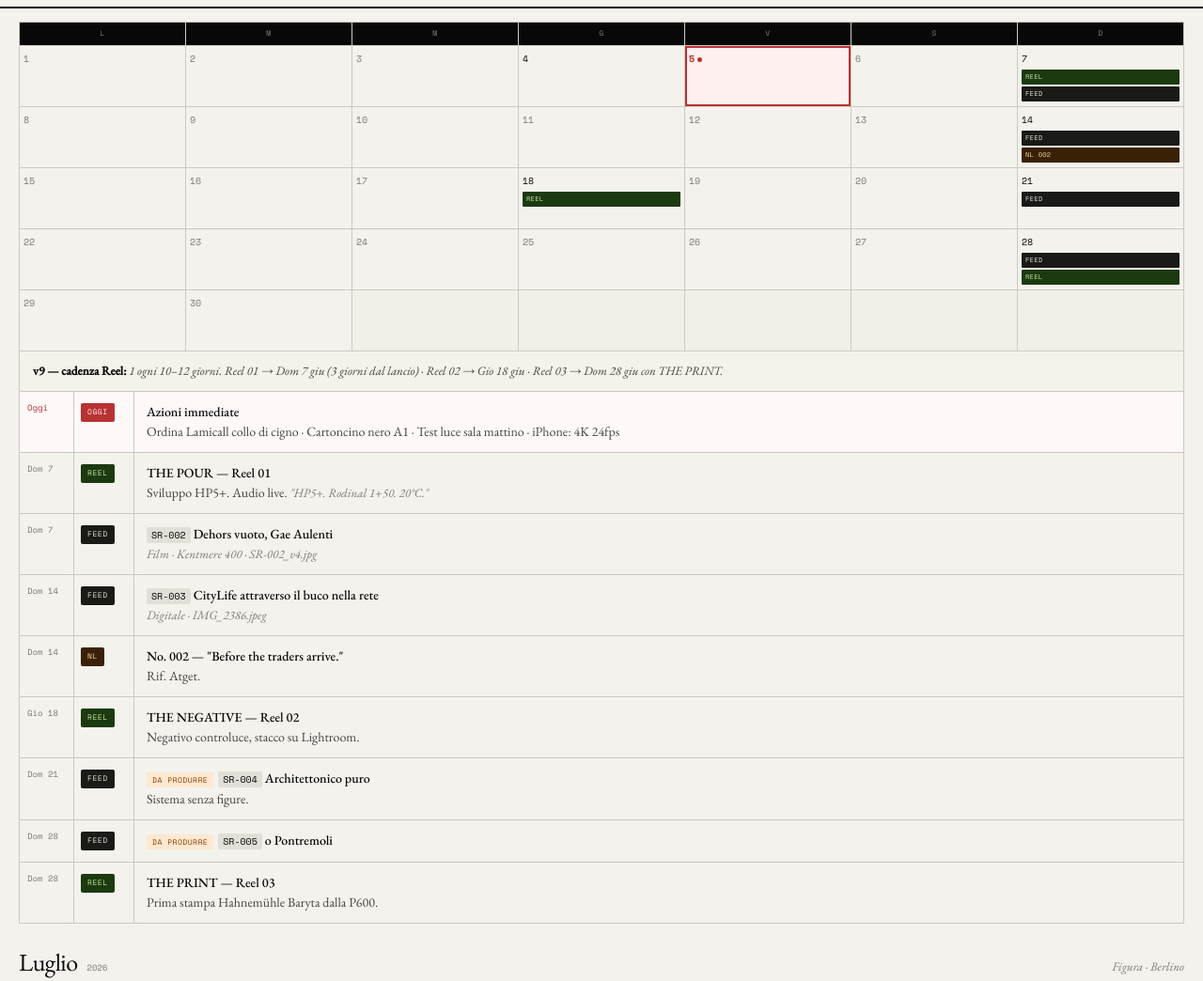
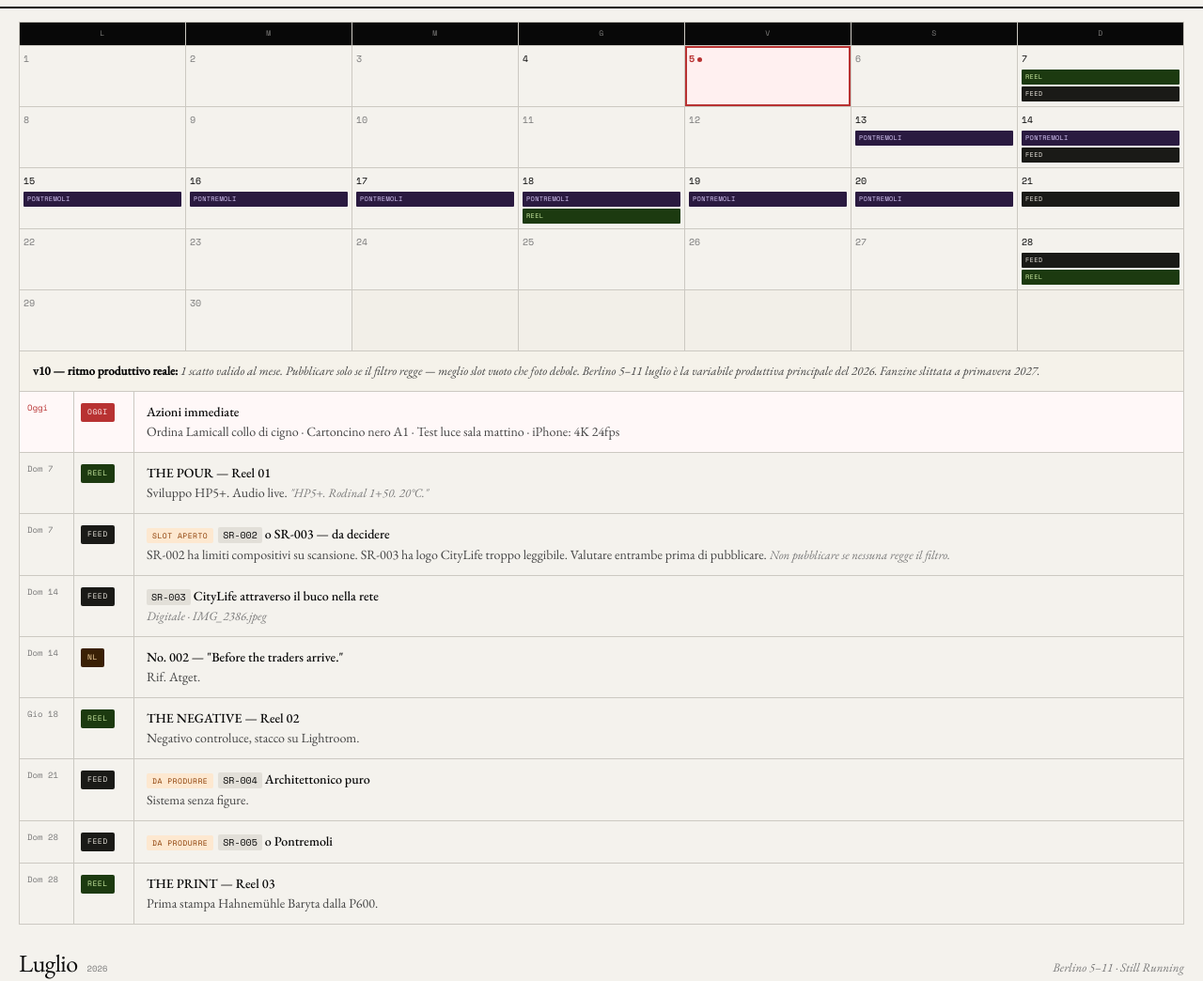
Before and after one commit to rawtraces/rawtraces, a plain HTML site: page rawtraces_calendario.html in a window 1280 px wide. Shown: the part 807-1851 px from the top of the page at 94% size. Drawn offline with nearby package versions, Linux system fonts and the light colour scheme.

Commit message:
Add files via upload

```diff
--- a/rawtraces_calendario.html
+++ b/rawtraces_calendario.html
@@ -131,22 +131,22 @@ body{background:var(--bianco);color:var(--nero);font-family:'EB Garamond',serif;
     <div class="cg he" data-date="2026-6-4"><span class="gn">4</span></div>
     <div class="cg" data-date="2026-6-5"><span class="gn">5</span></div><div class="cg" data-date="2026-6-6"><span class="gn">6</span></div>
     <div class="cg he" data-date="2026-6-7"><span class="gn">7</span><div class="ep"><span class="pill t-reel">Reel</span><span class="pill t-feed">Feed</span></div></div>
-    <div class="cg" data-date="2026-6-8"><span class="gn">8</span></div><div class="cg" data-date="2026-6-9"><span class="gn">9</span></div><div class="cg" data-date="2026-6-10"><span class="gn">10</span></div><div class="cg" data-date="2026-6-11"><span class="gn">11</span></div><div class="cg" data-date="2026-6-12"><span class="gn">12</span></div><div class="cg" data-date="2026-6-13"><span class="gn">13</span></div>
-    <div class="cg he" data-date="2026-6-14"><span class="gn">14</span><div class="ep"><span class="pill t-feed">Feed</span><span class="pill t-nl">NL 002</span></div></div>
-    <div class="cg" data-date="2026-6-15"><span class="gn">15</span></div><div class="cg" data-date="2026-6-16"><span class="gn">16</span></div><div class="cg" data-date="2026-6-17"><span class="gn">17</span></div>
-    <div class="cg he" data-date="2026-6-18"><span class="gn">18</span><div class="ep"><span class="pill t-reel">Reel</span></div></div>
-    <div class="cg" data-date="2026-6-19"><span class="gn">19</span></div><div class="cg" data-date="2026-6-20"><span class="gn">20</span></div>
+    <div class="cg" data-date="2026-6-8"><span class="gn">8</span></div><div class="cg" data-date="2026-6-9"><span class="gn">9</span></div><div class="cg" data-date="2026-6-10"><span class="gn">10</span></div><div class="cg" data-date="2026-6-11"><span class="gn">11</span></div><div class="cg" data-date="2026-6-12"><span class="gn">12</span></div><div class="cg he" data-date="2026-6-13"><span class="gn">13</span><div class="ep"><span class="pill t-studio">Pontremoli</span></div></div>
+    <div class="cg he" data-date="2026-6-14"><span class="gn">14</span><div class="ep"><span class="pill t-studio">Pontremoli</span><span class="pill t-feed">Feed</span></div></div>
+    <div class="cg he" data-date="2026-6-15"><span class="gn">15</span><div class="ep"><span class="pill t-studio">Pontremoli</span></div></div><div class="cg he" data-date="2026-6-16"><span class="gn">16</span><div class="ep"><span class="pill t-studio">Pontremoli</span></div></div><div class="cg he" data-date="2026-6-17"><span class="gn">17</span><div class="ep"><span class="pill t-studio">Pontremoli</span></div></div>
+    <div class="cg he" data-date="2026-6-18"><span class="gn">18</span><div class="ep"><span class="pill t-studio">Pontremoli</span><span class="pill t-reel">Reel</span></div></div>
+    <div class="cg he" data-date="2026-6-19"><span class="gn">19</span><div class="ep"><span class="pill t-studio">Pontremoli</span></div></div><div class="cg he" data-date="2026-6-20"><span class="gn">20</span><div class="ep"><span class="pill t-studio">Pontremoli</span></div></div>
     <div class="cg he" data-date="2026-6-21"><span class="gn">21</span><div class="ep"><span class="pill t-feed">Feed</span></div></div>
     <div class="cg" data-date="2026-6-22"><span class="gn">22</span></div><div class="cg" data-date="2026-6-23"><span class="gn">23</span></div><div class="cg" data-date="2026-6-24"><span class="gn">24</span></div><div class="cg" data-date="2026-6-25"><span class="gn">25</span></div><div class="cg" data-date="2026-6-26"><span class="gn">26</span></div><div class="cg" data-date="2026-6-27"><span class="gn">27</span></div>
     <div class="cg he" data-date="2026-6-28"><span class="gn">28</span><div class="ep"><span class="pill t-feed">Feed</span><span class="pill t-reel">Reel</span></div></div>
     <div class="cg" data-date="2026-6-29"><span class="gn">29</span></div><div class="cg" data-date="2026-6-30"><span class="gn">30</span></div>
     <div class="cg vuoto"></div><div class="cg vuoto"></div><div class="cg vuoto"></div><div class="cg vuoto"></div><div class="cg vuoto"></div>
   </div></div>
-  <div class="nota-wrap"><div class="nota"><strong>v9 — cadenza Reel:</strong> 1 ogni 10–12 giorni. Reel 01 → Dom 7 giu (3 giorni dal lancio) · Reel 02 → Gio 18 giu · Reel 03 → Dom 28 giu con THE PRINT.</div></div>
+  <div class="nota-wrap"><div class="nota"><strong>v10 — ritmo produttivo reale:</strong> 1 scatto valido al mese. Pubblicare solo se il filtro regge — meglio slot vuoto che foto debole. Berlino 5–11 luglio è la variabile produttiva principale del 2026. Fanzine slittata a primavera 2027.</div></div>
   <div class="detail-wrap"><div class="dm">
     <div class="er" style="background:#fff8f8;" id="azioni-immediate"><div class="ed" style="color:var(--oggi);" id="oggi-label">Oggi</div><div class="et"><span class="tag t-oggi">Oggi</span></div><div class="ec"><strong>Azioni immediate</strong><br>Ordina Lamicall collo di cigno · Cartoncino nero A1 · Test luce sala mattino · iPhone: 4K 24fps</div></div>
     <div class="er"><div class="ed">Dom 7</div><div class="et"><span class="tag t-reel">Reel</span></div><div class="ec"><strong>THE POUR — Reel 01</strong><br>Sviluppo HP5+. Audio live. <em>"HP5+. Rodinal 1+50. 20°C."</em></div></div>
-    <div class="er"><div class="ed">Dom 7</div><div class="et"><span class="tag t-feed">Feed</span></div><div class="ec"><strong><span class="cod">SR-002</span> Dehors vuoto, Gae Aulenti</strong><br><em>Film · Kentmere 400 · SR-002_v4.jpg</em></div></div>
+    <div class="er"><div class="ed">Dom 7</div><div class="et"><span class="tag t-feed">Feed</span></div><div class="ec"><span class="df">Slot aperto</span><strong><span class="cod">SR-002</span> o SR-003 — da decidere</strong><br>SR-002 ha limiti compositivi su scansione. SR-003 ha logo CityLife troppo leggibile. Valutare entrambe prima di pubblicare. <em>Non pubblicare se nessuna regge il filtro.</em></div></div>
     <div class="er"><div class="ed">Dom 14</div><div class="et"><span class="tag t-feed">Feed</span></div><div class="ec"><strong><span class="cod">SR-003</span> CityLife attraverso il buco nella rete</strong><br><em>Digitale · IMG_2386.jpeg</em></div></div>
     <div class="er"><div class="ed">Dom 14</div><div class="et"><span class="tag t-nl">NL</span></div><div class="ec"><strong>No. 002 — "Before the traders arrive."</strong><br>Rif. Atget.</div></div>
     <div class="er"><div class="ed">Gio 18</div><div class="et"><span class="tag t-reel">Reel</span></div><div class="ec"><strong>THE NEGATIVE — Reel 02</strong><br>Negativo controluce, stacco su Lightroom.</div></div>
@@ -160,7 +160,7 @@ body{background:var(--bianco);color:var(--nero);font-family:'EB Garamond',serif;
 <!-- L=6,M=7,M=8,G=9,V=10,S=11,D=12 / L=13..D=19 / L=20..D=26 / L=27..V=31 -->
 <!-- 5=Dom, 6=Lun, 12=Dom, 13=Lun, 17=Ven, 19=Dom, 20=Lun, 26=Dom -->
 <div class="mese-block" id="lug">
-  <div class="mese-header"><div class="mese-nome">Luglio</div><div class="mese-anno">2026</div><div class="mese-tema">Figura · Berlino</div></div>
+  <div class="mese-header"><div class="mese-nome">Luglio</div><div class="mese-anno">2026</div><div class="mese-tema">Berlino 5–11 · Still Running</div></div>
   <div class="cal-wrap"><div class="cal-griglia">
     <div class="cal-int">L</div><div class="cal-int">M</div><div class="cal-int">M</div><div class="cal-int">G</div><div class="cal-int">V</div><div class="cal-int">S</div><div class="cal-int">D</div>
     <div class="cg vuoto"></div><div class="cg vuoto"></div>
@@ -183,8 +183,8 @@ body{background:var(--bianco);color:var(--nero);font-family:'EB Garamond',serif;
     <div class="cg vuoto"></div><div class="cg vuoto"></div>
   </div></div>
   <div class="detail-wrap"><div class="dm">
-    <div class="er"><div class="ed">Dom 5</div><div class="et"><span class="tag t-feed">Feed</span></div><div class="ec"><span class="df">Slot aperto</span><strong>Prima figura nel corpus</strong><br>SR-007 DEBOLE. Usa <span class="cod">SR-006</span> se non hai nulla di più forte.</div></div>
-    <div class="er"><div class="ed">6–11 Lug</div><div class="et"><span class="tag t-studio">Studio</span></div><div class="ec"><strong>Viaggio Berlino</strong><br>SR-012 + SR-013. Min. 3 rullini. Stories di processo.</div></div>
+    <div class="er"><div class="ed">Dom 5</div><div class="et"><span class="tag t-studio">Studio</span></div><div class="ec"><strong>Berlino — Check-in</strong><br>Mollstraße 31 · Friedrichshain. Scouting Karl-Marx-Allee a piedi. Nessuno scatto — orienta l'occhio.</div></div>
+    <div class="er"><div class="ed">6–10 Lug</div><div class="et"><span class="tag t-studio">Studio</span></div><div class="ec"><strong>Berlino operativo</strong><br>Karl-Marx-Allee · Tempelhof · Marzahn · Alexanderplatz. HP5 + Tri-X. M10M + MP. Sveglia 04:15 nei giorni di scatto. Check-out 11 luglio.</div></div>
     <div class="er"><div class="ed">Dom 12</div><div class="et"><span class="tag t-feed">Feed</span></div><div class="ec"><strong><span class="cod">SR-006</span> Torri CityLife, figura con cane</strong><br><em>Film · HP5 archivio</em></div></div>
     <div class="er"><div class="ed">Ven 17</div><div class="et"><span class="tag t-reel">Reel</span></div><div class="ec"><strong>THE SCAN — Reel 04</strong><br>Negativo nello scanner. Lightroom a schermo leggibile.</div></div>
     <div class="er"><div class="ed">Dom 19</div><div class="et"><span class="tag t-feed">Feed</span></div><div class="ec"><strong><span class="cod">SR-008</span> Quattro torri</strong><br>La più forte del corpus. <em>Digitale · IMG_3932_polarr.jpeg</em></div></div>
```
